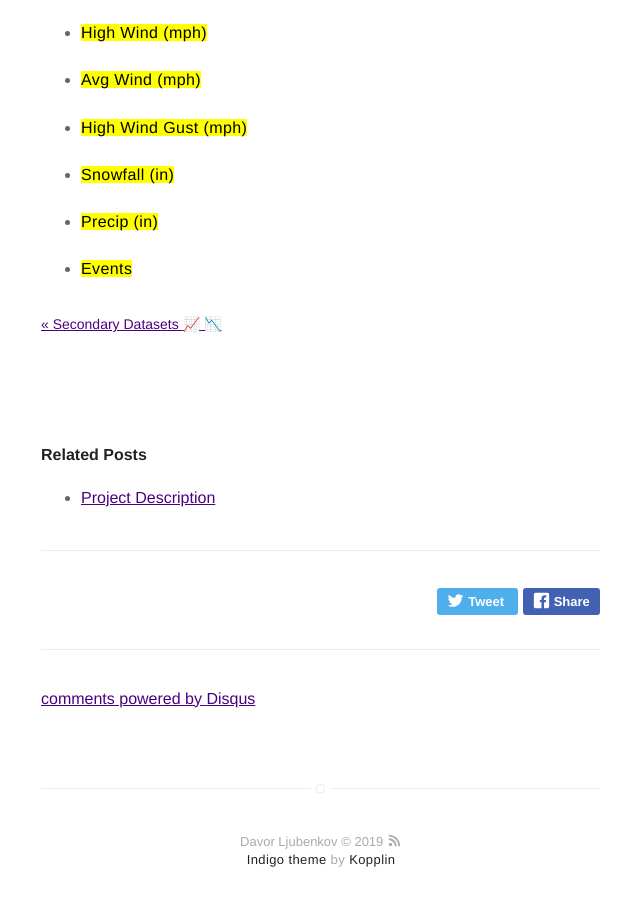
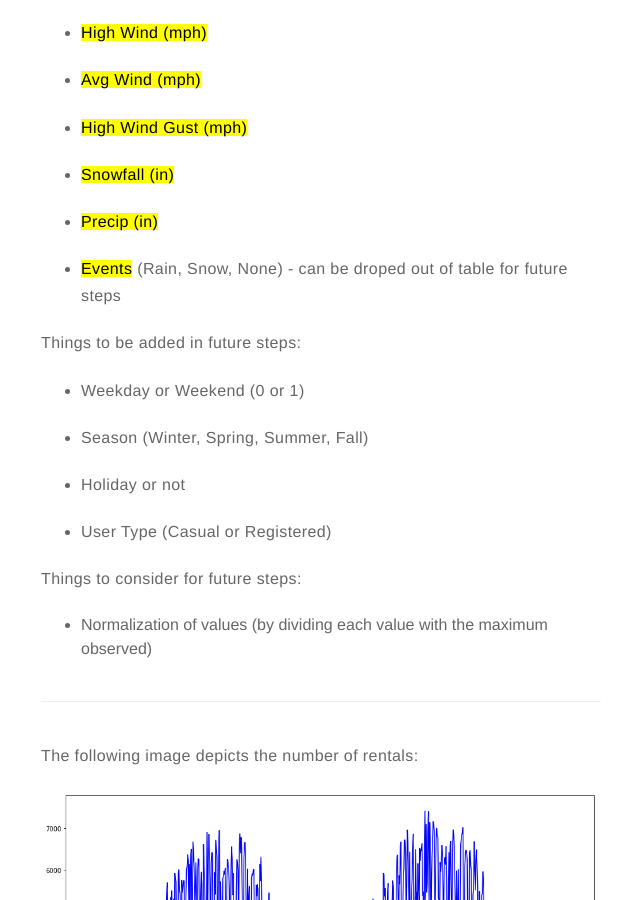
Before and after one commit to dljubenk/dljubenk.github.io, a Jekyll site: the page built from _posts/2019-03-08-prediction.markdown, in a window 1280 px wide and 900 px high, scrolled down 2997 px. Shown: the whole window, without its empty margins (319-959 px from the left). Built offline with Jekyll 4.4.1, drawn with Linux system fonts in a browser that asks for light colours; emoji names are drawn with the system emoji font; comment, search, counter and statistics services are not loaded.

Commit message:
Update 2019-03-08-prediction.markdown

```diff
--- a/_posts/2019-03-08-prediction.markdown
+++ b/_posts/2019-03-08-prediction.markdown
@@ -111,4 +111,28 @@ Attributes:
 
 - <mark><mark>Precip (in)</mark>
 
-- <mark>Events</mark>
+- <mark>Events</mark> (Rain, Snow, None) - can be droped out of table for future steps
+
+Things to be added in future steps:
+
+- Weekday or Weekend (0 or 1)
+
+- Season (Winter, Spring, Summer, Fall)
+
+- Holiday or not
+
+- User Type (Casual or Registered)
+
+Things to consider for future steps:
+
+- Normalization of values (by dividing each value with the maximum observed)
+
+---
+
+The following image depicts the number of rentals:
+
+![Markdown Image][1]
+
+
+
+[1]: /assets/images/plot1.png
```
